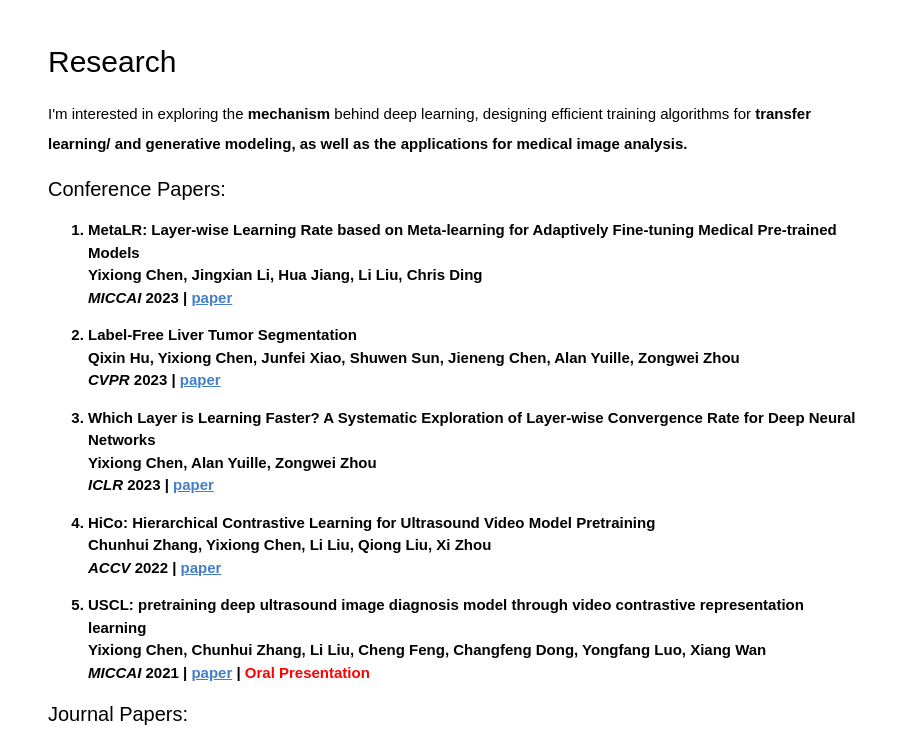
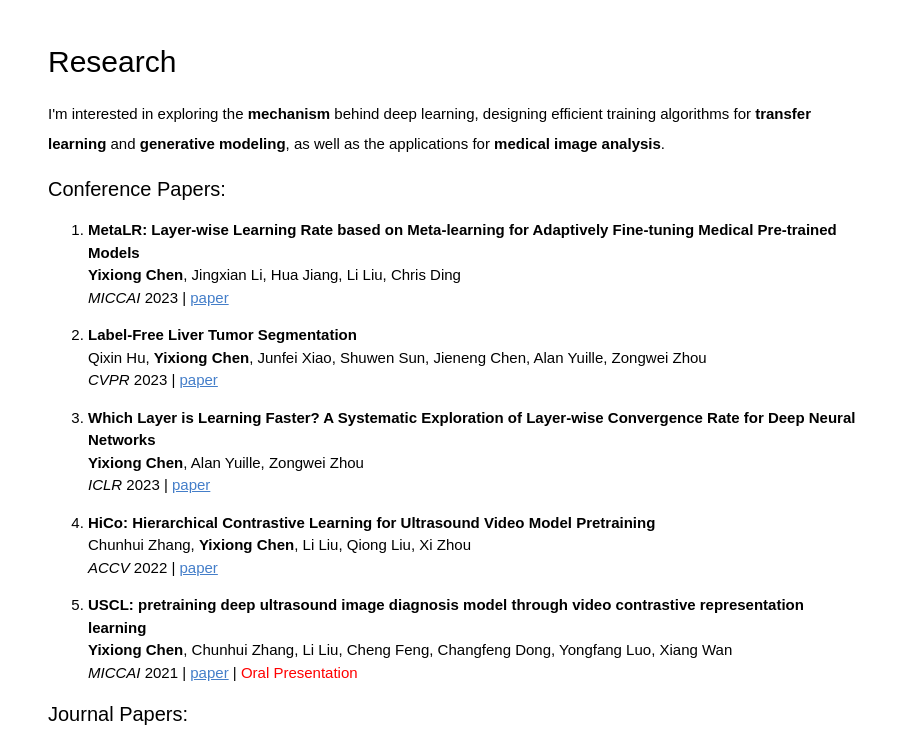
Before and after one commit to Schuture/Schuture.github.io, a plain HTML site: page index.html in a window 1280 px wide. Shown: the part 1016-1757 px from the top of the page, without its empty margins (258-1171 px from the left). Drawn offline with Linux system fonts and the light colour scheme; a script that the page names is missing.

Commit message:
Update index.html

```diff
--- a/index.html
+++ b/index.html
@@ -119,7 +119,7 @@
   <div class="w3-container w3-padding-32"" id="publications">
     <h2>Research</h2>
       <p class="w3-left-align" style="line-height:200%">
-        I'm interested in exploring the <strong>mechanism</strong> behind deep learning, designing efficient training algorithms for <strong>transfer learning/<strong> and <strong>generative modeling</strong>, as well as the applications for <strong>medical image analysis</strong>.
+        I'm interested in exploring the <strong>mechanism</strong> behind deep learning, designing efficient training algorithms for <strong>transfer learning</strong> and <strong>generative modeling</strong>, as well as the applications for <strong>medical image analysis</strong>.
       </p>
     <h4> Conference Papers:</h4>
 
```
